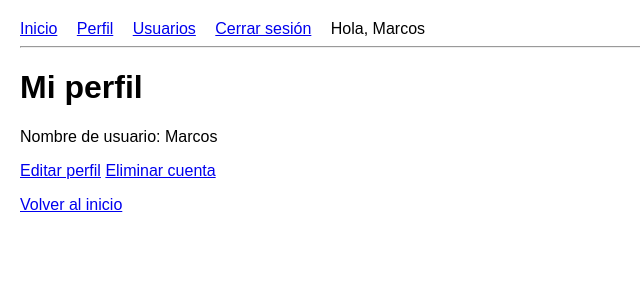
After one commit to MarcosGomez66/crud-Django, a Django app: page /perfil/ in a window 1280 px wide. The commit adds this page. Shown: the top 300 px of the page, without its empty margins (0-640 px from the left). Run offline with Django 5.2, Linux system fonts and the light colour scheme; a user stored in the database is signed in.

Commit message:
falta arreglar el editar desde el perfil

```diff
--- a/core/templates/base.html
+++ b/core/templates/base.html
@@ -18,6 +18,7 @@
     <a href="{% url 'home' %}">Inicio</a>
 
     {% if user.is_authenticated %}
+      <a href="{% url 'perfil' %}">Perfil</a>
       <a href="{% url 'lista' %}">Usuarios</a>
       <a href="{% url 'logout' %}">Cerrar sesión</a>
       <span>Hola, {{ user.username }}</span>
--- a/core/templates/editar.html
+++ b/core/templates/editar.html
@@ -3,7 +3,7 @@
 {% block title %}Editar{% endblock %}
 
 {% block content %}
-  <h1>Editar {{user}}</h1>
+  <h1>Editar</h1>
 
   <form method="POST">
     {% csrf_token %}
--- /dev/null
+++ b/core/templates/perfil.html
@@ -0,0 +1,21 @@
+{% extends 'base.html' %}
+
+{% block title %}Perfil({{user.username}}){% endblock %}
+
+{% block content %}
+<h1>
+    Mi perfil
+</h1>
+<p>Nombre de usuario: {{ user.username }}</p>
+<a href="{% url 'editar' %}">Editar perfil</a>
+<a href="{% url 'eliminar' %}">Eliminar cuenta</a>
+<p><a href="{% url 'home' %}">Volver al inicio</a></p>
+
+{% if messages %}
+    <ul>
+        {% for message in messages %}
+            <li>{{ message }}</li>
+        {% endfor %}
+    </ul>
+{% endif %}
+{% endblock %}
--- a/core/urls.py
+++ b/core/urls.py
@@ -7,6 +7,7 @@ urlpatterns = [
     path('registro/', views.registroView, name='registro'),
     path('login/', views.loginView, name='login'),
     path('logout/', views.logoutView, name='logout'),
-    path('editar/<int:id>/', views.editar_user, name='editar'),
-    path('eliminar/<int:id>/', views.eliminar_user, name='eliminar'),
+    path('perfil/', views.perfil, name='perfil'),
+    path('perfil/editar/<int:id>', views.editar_user, name='editar'),
+    path('perfil/eliminar/', views.eliminar_user, name='eliminar'),
 ]
--- a/core/views.py
+++ b/core/views.py
@@ -1,5 +1,6 @@
 from django.shortcuts import render, redirect, get_object_or_404
 from django.contrib.auth import authenticate, login, logout
+from django.contrib import messages
 from django.contrib.auth.forms import AuthenticationForm
 from django.contrib.auth.decorators import login_required
 from django.contrib.auth.models import User
@@ -8,12 +9,16 @@ from .forms import RegistroForm
 
 # Create your views here.
 def registroView(request):
+    if request.user.is_authenticated:
+        return redirect('home')
+
     if request.method == 'POST':
         form = RegistroForm(request.POST)
         if form.is_valid():
             user = form.save()
             login(request, user)
-            return redirect('lista')
+            messages.success(request, 'Registro exitoso.')
+            return redirect('home')
     else:
         form = RegistroForm()
     return render(request, 'registro.html', {'form': form})
@@ -44,16 +49,20 @@ def listaUsers(request):
     return render(request, 'lista.html', {'users':users})
 
 @login_required
+def perfil(request):
+    return render(request, 'perfil.html', {'user': request.user})
+
+@login_required
 def editar_user(request, id):
     user = get_object_or_404(User, id=id)
     if request.method == 'POST':
         form = RegistroForm(request.POST, instance=user)
         if form.is_valid():
             form.save()
-            return redirect('lista')
+            return redirect('perfil')
     else:
         form = RegistroForm(instance=user)
-    return render(request, 'editar.html', {'form': form, 'user': user})
+    return render(request, 'editar.html', {'form': form})
 
 @login_required
 def eliminar_user(request, id):
```
